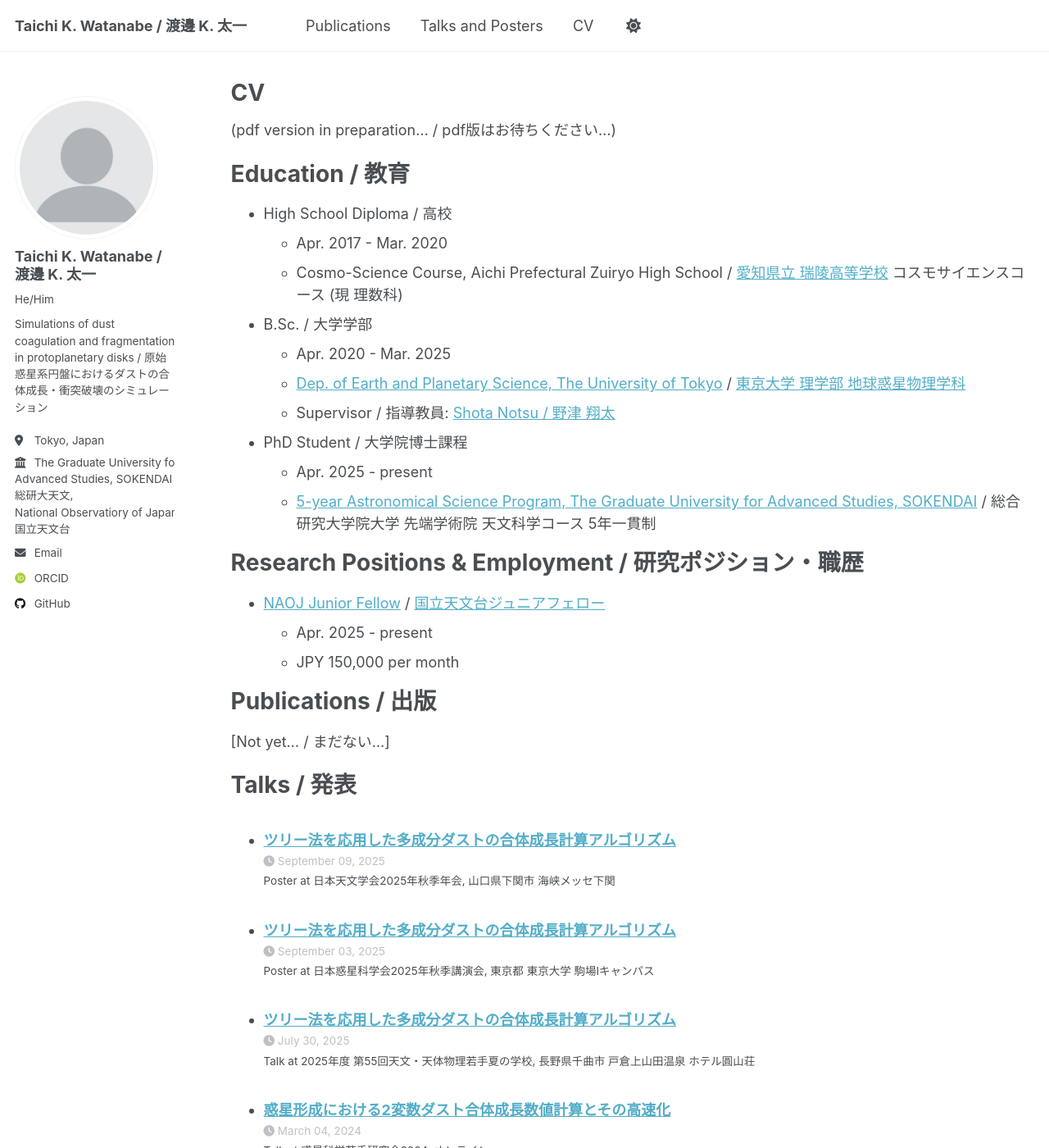
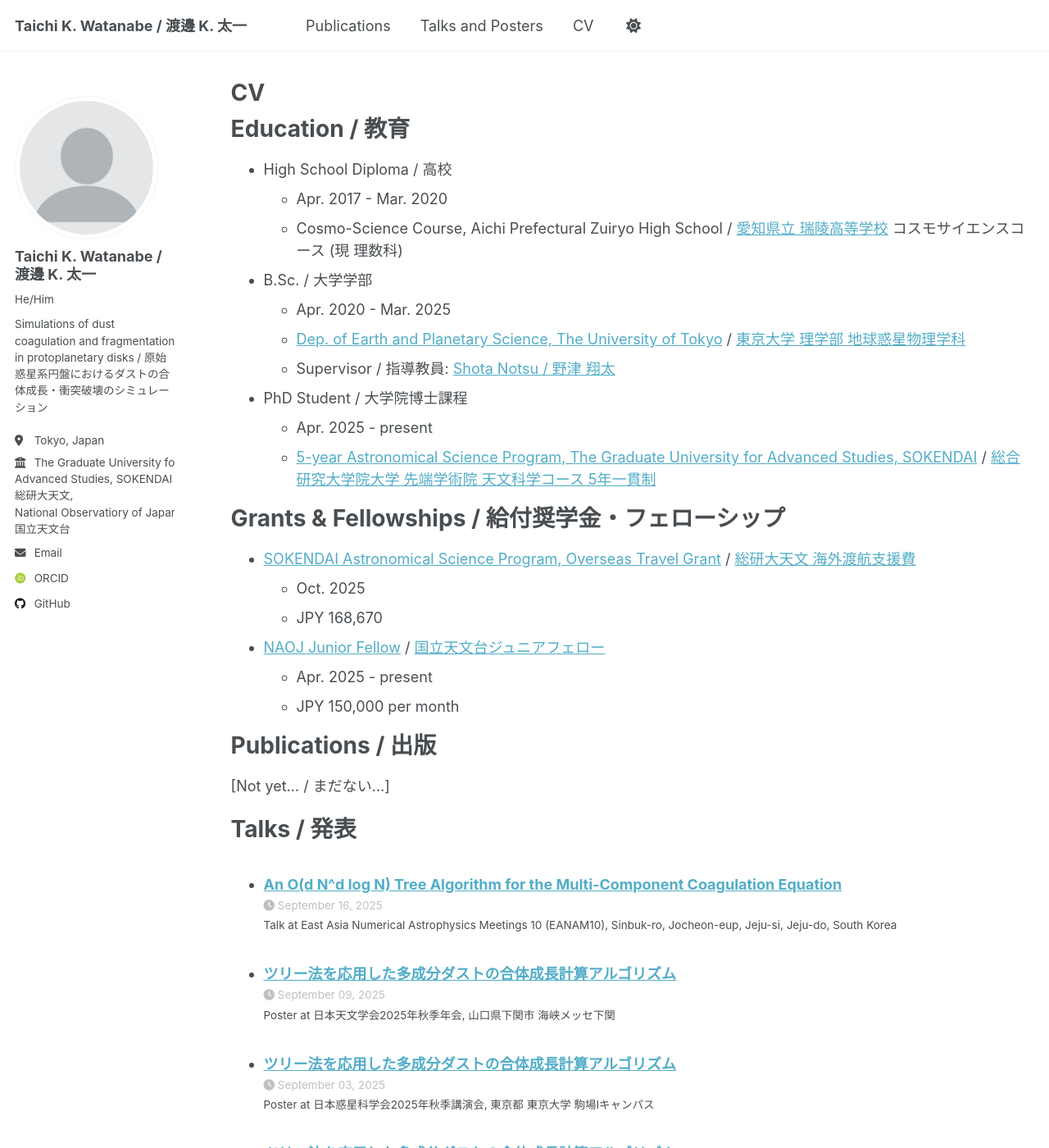
Before and after one commit to WatanabeTK-astrocat/watanabetk-astrocat.github.io, a Jekyll site: the page built from _pages/cv.md, in a window 1280 px wide and 1400 px high. Shown: the whole window at 82% size. Built offline with Jekyll 4.4.1, drawn with Linux system fonts in a browser that asks for light colours; some web fonts are replaced; a script that is not in the unit is left out; some of the changed text lies outside the part shown.

Commit message:
update talks (#3)
* update talks and enable talkmap

* fix headings in cv, add overseas travel grant and summer student program

* update talks

* Automated update of talk locations

---------

Co-authored-by: github-actions[bot] <github-actions[bot]@users.noreply.github.com>

```diff
--- a/_pages/cv.md
+++ b/_pages/cv.md
@@ -8,8 +8,6 @@ redirect_from:
 ---
 
 {% include base_path %}
-
-(pdf version in preparation... / pdf版はお待ちください...)
 
 Education / 教育
 ======
@@ -23,11 +21,14 @@ Education / 教育
   * Supervisor / 指導教員: [Shota Notsu / 野津 翔太](https://sites.google.com/view/shotanotsu/)
 * PhD Student / 大学院博士課程
   * Apr. 2025 - present
-  * [5-year Astronomical Science Program, The Graduate University for Advanced Studies, SOKENDAI](https://guas-astronomy.jp/eng/index.html) / 総合研究大学院大学 先端学術院 天文科学コース 5年一貫制
+  * [5-year Astronomical Science Program, The Graduate University for Advanced Studies, SOKENDAI](https://guas-astronomy.jp/eng/index.html) / [総合研究大学院大学 先端学術院 天文科学コース 5年一貫制](https://guas-astronomy.jp/)
 
-Research Positions & Employment / 研究ポジション・職歴
+Grants & Fellowships / 給付奨学金・フェローシップ
 ======
 
+* [SOKENDAI Astronomical Science Program, Overseas Travel Grant](https://guas-astronomy.jp/eng/Intro/env.html) / [総研大天文 海外渡航支援費](https://guas-astronomy.jp/Intro/env.html)
+  * Oct. 2025
+  * JPY 168,670
 * [NAOJ Junior Fellow](https://guas-astronomy.jp/eng/Intro/env.html) / [国立天文台ジュニアフェロー](https://guas-astronomy.jp/Intro/env.html)
   * Apr. 2025 - present
   * JPY 150,000 per month
@@ -52,6 +53,14 @@ Awards / 受賞
 
 * [2025年度 第55回 天文・天体物理若手夏の学校 星間現象/星・惑星形成分科会 オーラルアワード 第1位](https://astro-wakate.sakura.ne.jp/ss2025/%e8%b3%87%e6%96%99%e5%85%ac%e9%96%8b/award/) (2025)
 
+Research Experiences / 研究経験
+======
+
+* [Summer student program / サマーステューデントプログラム](https://guas-astronomy.jp/ss.html)
+  * Aug. 2023
+  * Worked on GPU acceleration of dust coagulation simulation / ダストの合体成長計算のGPU高速化
+  * Host: [Akimasa Kataoka](https://sci.nao.ac.jp/MEMBER/kataoka/english/) / [片岡章雅](https://sci.nao.ac.jp/MEMBER/kataoka/)
+
 Memberships / 所属学会
 ======
 
@@ -64,3 +73,4 @@ Outreach / アウトリーチ活動
 
 * Involved in [NAOJ Mitaka Campus Stargazing Party](https://prc.nao.ac.jp/stargazing/en/index.html) as a student staff / [国立天文台三鷹 定例観望会](https://prc.nao.ac.jp/stargazing/)に学生スタッフとして参加
   * 2023 - present
+  * Student sub-chief in 2025 / 2025年度 学生スタッフ副チーフ
--- /dev/null
+++ b/_talks/2025-09-16-talk-2025-eanam10.md
@@ -0,0 +1,13 @@
+---
+title: "An O(d N^d log N) Tree Algorithm for the Multi-Component Coagulation Equation"
+collection: talks
+type: "Talk"
+permalink: /talks/2025-09-16-talk-2025-eanam10
+venue: "East Asia Numerical Astrophysics Meetings 10 (EANAM10)"
+date: 2025-09-16
+location: "Sinbuk-ro, Jocheon-eup, Jeju-si, Jeju-do, South Korea"
+---
+
+[More information here](https://coma.kasi.re.kr/eanam10/php/list.php)
+
+国際学会にて口頭発表
--- a/markdown_generator/talks.tsv
+++ b/markdown_generator/talks.tsv
@@ -3,3 +3,4 @@ title	type	url_slug	venue	date	location	talk_url	description
 ツリー法を応用した多成分ダストの合体成長計算アルゴリズム	Talk	talk-2025-wakate	2025年度 第55回天文・天体物理若手夏の学校	2025-07-30	長野県千曲市 戸倉上山田温泉 ホテル圓山荘	https://astro-wakate.sakura.ne.jp/ss2025	星間現象/星・惑星形成分科会のオーラルアワードで1位を受賞
 ツリー法を応用した多成分ダストの合体成長計算アルゴリズム	Poster	poster-2025-wakusei	日本惑星科学会2025年秋季講演会	2025-09-03	東京都 東京大学 駒場Iキャンパス	https://www.wakusei.jp/meetings/fallmeeting/2025/index.html	ポスター発表
 ツリー法を応用した多成分ダストの合体成長計算アルゴリズム	Poster	poster-2025-tenmonb	日本天文学会2025年秋季年会	2025-09-09	山口県下関市 海峡メッセ下関	https://www.asj.or.jp/nenkai/archive/2025b/	ポスター発表
+An O(d N^d log N) Tree Algorithm for the Multi-Component Coagulation Equation	Talk	talk-2025-eanam10	East Asia Numerical Astrophysics Meetings 10 (EANAM10)	2025-09-16	Sinbuk-ro, Jocheon-eup, Jeju-si, Jeju-do, South Korea	https://coma.kasi.re.kr/eanam10/php/list.php	国際学会にて口頭発表
```
Also changed, not shown: talkmap/org-locations.js (+6 -1 lines), 3 other files.
